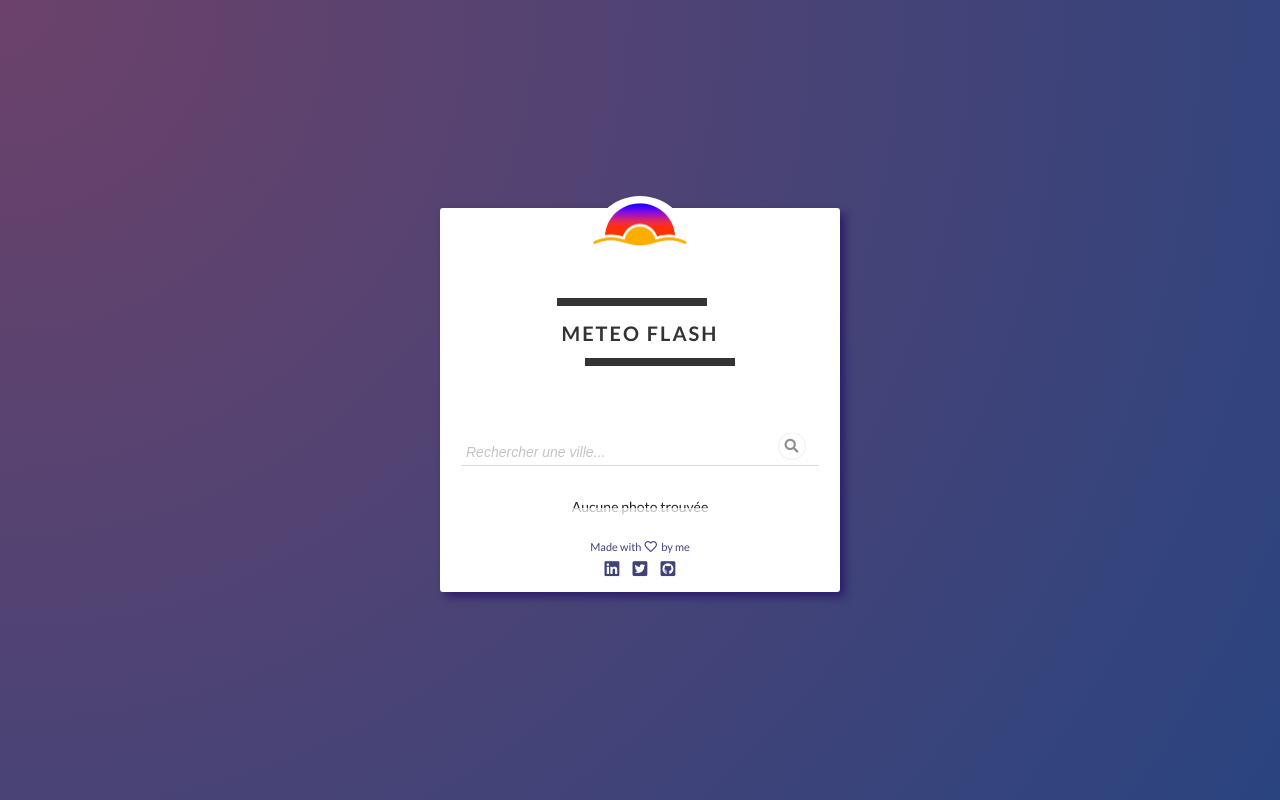
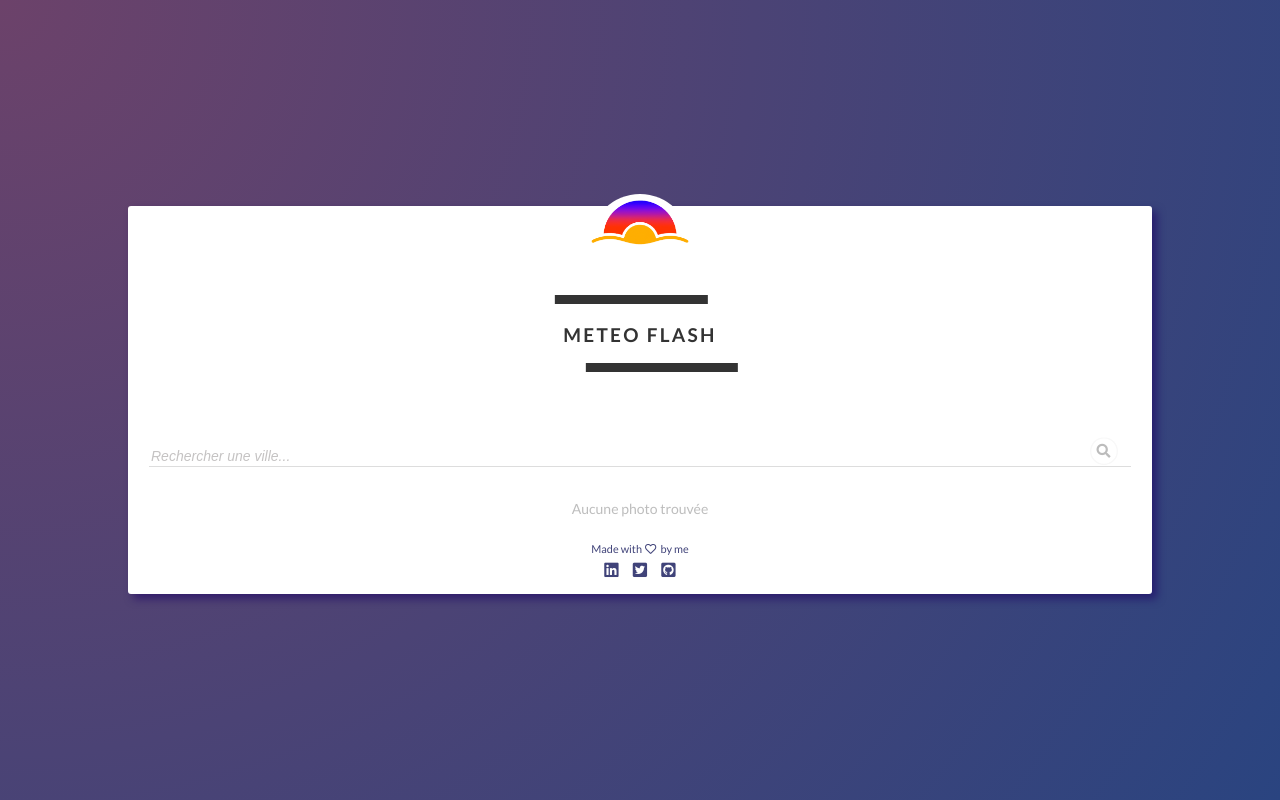
Before and after one commit to marlenedFR/Meteo-Flash, a React (Create React App) app: page / in a window 1280 px wide. Built offline with nearby package versions, Linux system fonts and the light colour scheme.

Commit message:
refactor global css

```diff
--- a/src/api/owm.js
+++ b/src/api/owm.js
@@ -5,7 +5,7 @@ export const fetchCities = async (searchText) => {
 
     // const response = await fetch(`http://api.openweathermap.org/geo/1.0/direct?q=${searchText}&appid={f336b2b992d1b7775aae32ac811b5a5e}`);
 
-    const response = await fetch(`http://api.weatherbit.io/v2.0/current?city=${searchText}&key=93fa85820eda4216992259143ab33a69`);
+    const response = await fetch(`https://api.weatherbit.io/v2.0/current?city=${searchText}&key=93fa85820eda4216992259143ab33a69`);
 
     if (!response.ok) {
       throw new Error("Une erreur s'est produite lors de la recherche des villes.");
--- a/src/components/Footer/Footer.css
+++ b/src/components/Footer/Footer.css
@@ -2,14 +2,14 @@
     text-align: center;
     margin-top: 20%;
     margin-bottom: 10%;
-    font-size: 11px;
+    font-size: 0.78em;
     color: #404379;
     /* font-weight: bold; */
 }
 
 .footer-container p .icon {
-    margin: 4px;
-    font-size: 17px;
+    margin: 0.28em;
+    font-size: 1.50em;
 }
 
 .footer-links {
@@ -21,7 +21,7 @@
 }
 
 .footer-container .heart.icon {
-    font-size: 12px;
+    font-size: 1em;
     transition: transform 0.3s, color 0.3s;
   }
 
@@ -38,8 +38,9 @@
       transform: scale(1);
     }
     50% {
-      transform: scale(1.2);
+      transform: scale(2);
       color: pink;
+      z-index: 1;
     }
     100% {
       transform: scale(1);
--- a/src/components/Grid/Grid.css
+++ b/src/components/Grid/Grid.css
@@ -1,7 +1,7 @@
 .grid {
-  margin: 2%;
+  margin: 5%;
   position: relative;
-  max-width: 400px;
+  max-width: 80%;
   width: 100%;
   background-color: white;
   display: flex;
@@ -13,10 +13,10 @@
 
 .logo-container {
   position: absolute;
-  top: -12px;
+  top: -0.85em;
   left: 50%;
   transform: translateX(-50%);
-  width: 100px;
+  width: 7.14em;
   aspect-ratio: 1/1;
   display: flex;
   justify-content: center;
@@ -31,10 +31,21 @@
   height: 100%;
   object-fit: contain;
   position: absolute;
-  top: -22px;
+  top: -1.57em;
   left: 50%;
   transform: translateX(-50%);
-  padding: 2%;
+}
+
+.title-container {
+  margin-top: 1em;
+  margin-bottom: -1em;
+  width: 11.5em;
+  aspect-ratio: 1/1;
+  display: flex;
+  justify-content: center;
+  align-items: center;
+  overflow: hidden;
+  border-radius: 16px;
 }
 
 /* SearchBar */
@@ -43,34 +54,24 @@
   display: flex;
   justify-content: center;
   align-items: center;
-  margin-bottom: 10px;
-}
-
-.title-container {
-  margin-top: 25px;
-  margin-bottom: -15px;
-  width: 200px;
-  aspect-ratio: 1/1;
-  display: flex;
-  justify-content: center;
-  align-items: center;
-  overflow: hidden;
-  border-radius: 16px;
+  margin-bottom: 0.80em;
 }
 
 .grid-city-container {
   position: relative;
   width: 100%;
-  max-height: 260px;
+  max-height: 18.57em;
   display: flex;
   justify-content: center;
   align-items: center;
   overflow: hidden;
-  object-fit: cover;
 }
 
 .city-image {
-  transform: scale(0.5);
+  width: 100%;
+  height: 100%;
+  object-fit: cover;
+  transform: scale(0.6);
   position: relative;
   z-index: 1;
 }
@@ -79,10 +80,11 @@
   padding: 1.5%;
   position: absolute;
   z-index: 2;
-  top: 300px;
+  top: 30%;
   left: 40%;
-  transform: translateX(-50%);
-  width: 300px;
+  transform: translate(-50%, -50%);
+  width: 70%; /* vous pouvez ajuster cette valeur selon vos besoins */
+  max-width: 27em; /* pour limiter la largeur maximale */
   display: flex;
   justify-content: left;
   align-items: center;
--- a/src/components/Grid/Grid.js
+++ b/src/components/Grid/Grid.js
@@ -34,9 +34,9 @@ function Grid() {
       </div>
       <div className="grid-city-container">
         <City cityPhoto={cityPhoto} />
-      </div>
-      <div className="weather-city-container">
-        <Weather cities={cities} />
+        <div className="weather-city-container">
+          <Weather cities={cities} />
+        </div>
       </div>
       <div className="footer-row">
         <Footer />
--- a/src/components/SearchBar/SearchBar.css
+++ b/src/components/SearchBar/SearchBar.css
@@ -27,7 +27,6 @@
   flex: 1;
   border: none;
   outline: none;
-  padding: 5px;
 }
 
 .ui.icon.input input::placeholder {
@@ -37,11 +36,11 @@
 
 .ui.icon.input i {
   position: absolute;
-  right: 10px;
+  right: 0.71em;
   top: 40%;
   transform: translateY(-60%);
   cursor: pointer;
-  opacity: 50%;
+  opacity: 30%;
 }
 
 .ui.icon.input i:hover {
--- a/src/components/SearchBar/SearchBar.js
+++ b/src/components/SearchBar/SearchBar.js
@@ -32,6 +32,7 @@ function SearchBar({ onSearch }) {
       <form onSubmit={handleSubmit}>
         <input
           type="text"
+          id="searchbar"
           placeholder="Rechercher une ville..."
           onChange={handleInputChange} // Appelle la fonction pour gérer les changements de saisie
         />
--- a/src/components/Title/Title.css
+++ b/src/components/Title/Title.css
@@ -1,9 +1,9 @@
 .title-container {
     position: relative;
-    font-size: 20px;
+    font-size: 1.36em;
     font-weight: bold;
     text-transform: uppercase;
-    letter-spacing: 2px;
+    letter-spacing: 0.12em;
     color: #333;
     text-align: center;
   }
@@ -13,18 +13,18 @@
     content: "";
     position: absolute;
     left: 50%;
-    width: 150px;
-    height: 8px;
+    width: 8em;
+    height: 0.48em;
     background-color: #333;
     transform: translateX(-50%);
   }
 
   .title-container::before {
-    top: calc(70% - 15px);
+    top: calc(70% - 0.8em);
     left: 60%;
   }
 
   .title-container::after {
-    top: calc(25% + 15px);
+    top: calc(25% + 0.8em);
     left: 46%;
   }
```
